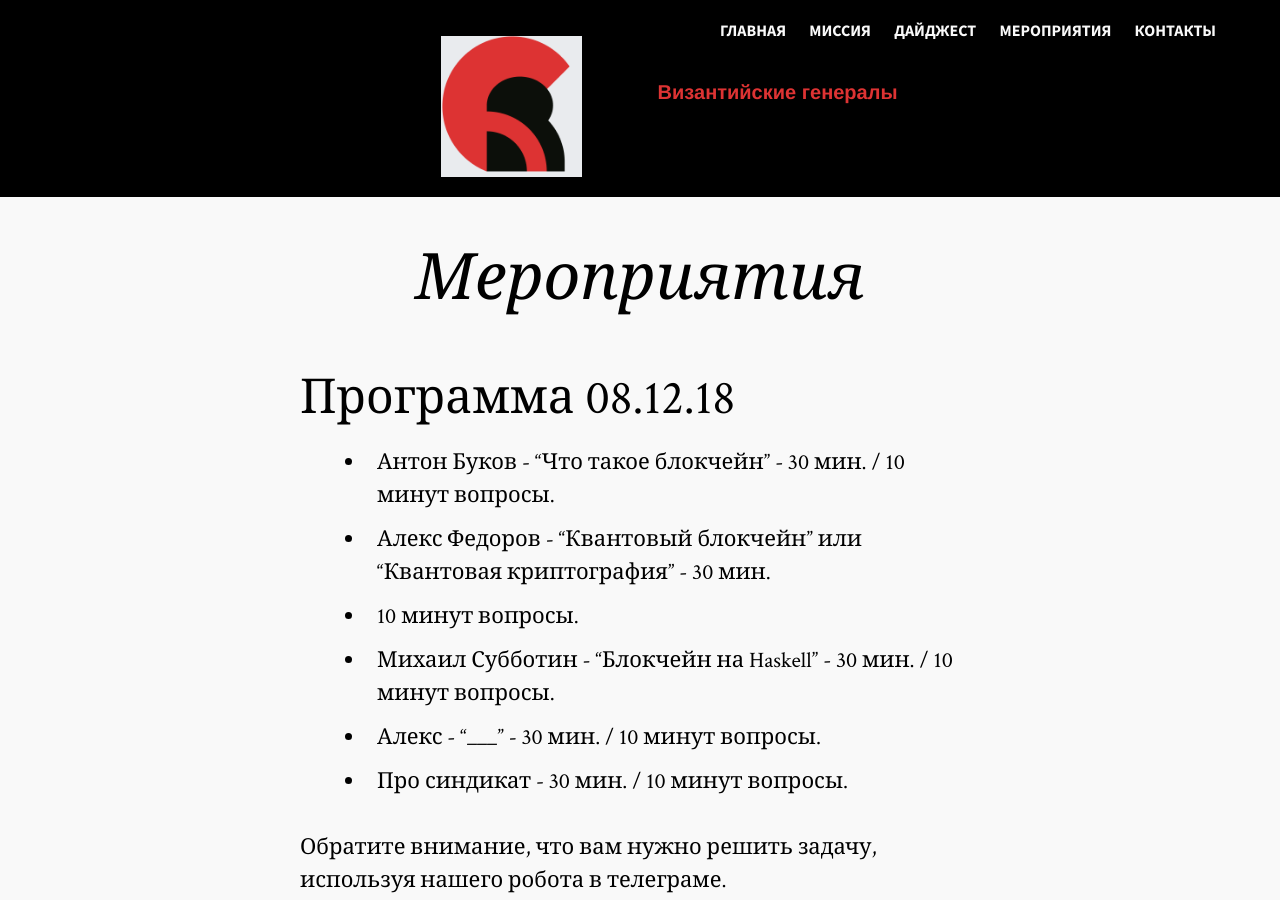
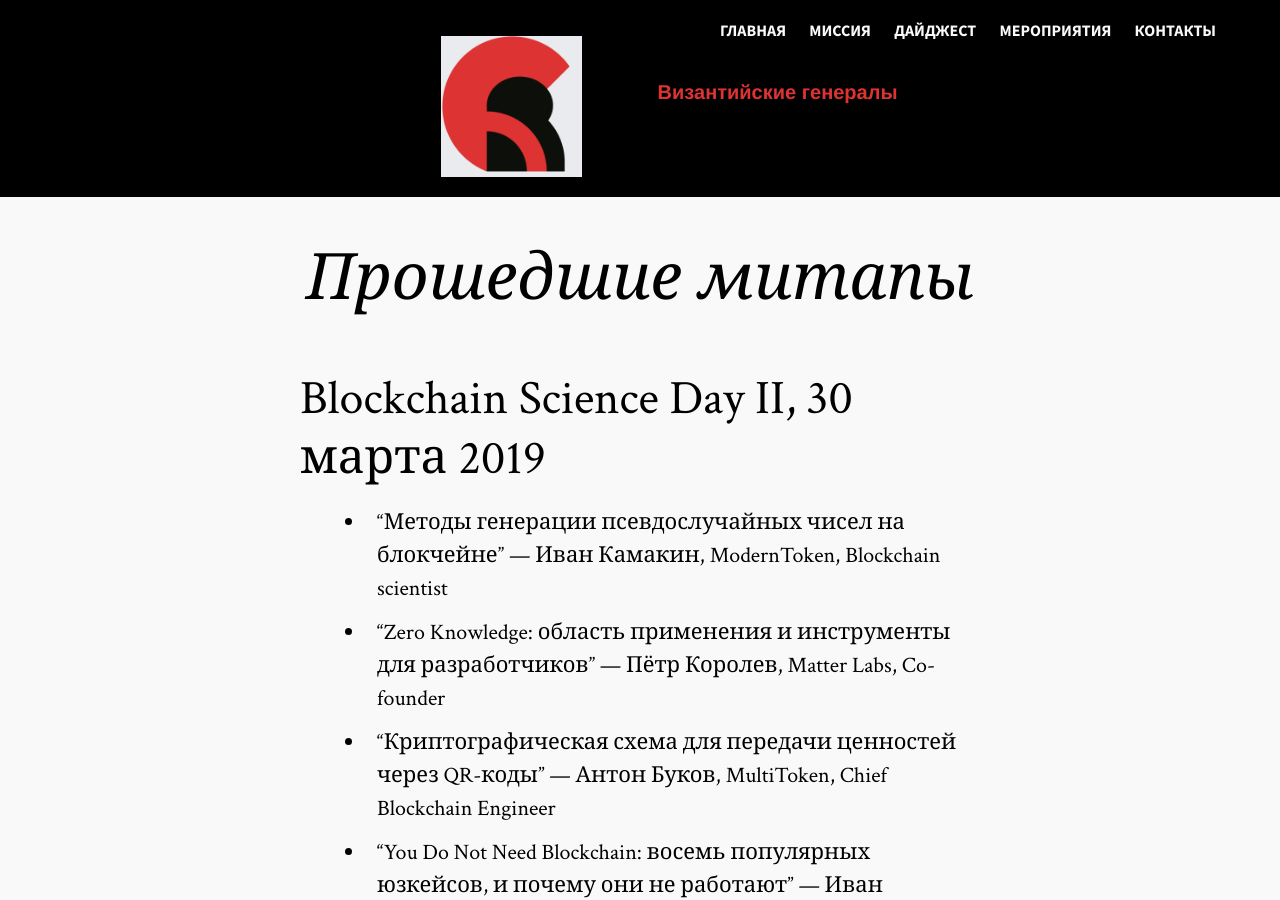
Before and after one commit to SirFrancisDrake/byzantine-generals.github.io, a Jekyll site: the page built from events.md, in a window 1280 px wide and 900 px high. Built offline with Jekyll 4.4.1, drawn with Linux system fonts in a browser that asks for light colours; some of the changed text lies outside the part shown.

Commit message:
updating meetups

```diff
--- a/events.md
+++ b/events.md
@@ -1,19 +1,22 @@
 ---
 layout: page
-title: Мероприятия
+title: Прошедшие митапы
 permalink: /events/
 ---
 
-## Программа 08.12.18
+## Blockchain Science Day II, 30 марта 2019
+* “Методы генерации псевдослучайных чисел на блокчейне” — Иван Камакин, ModernToken, Blockchain scientist
+* "Zero Knowledge: область применения и инструменты для разработчиков" — Пётр Королев, Matter Labs, Co-founder
+* "Криптографическая схема для передачи ценностей через QR-коды" — Антон Буков, MultiToken, Chief Blockchain Engineer
+* “You Do Not Need Blockchain: восемь популярных юзкейсов, и почему они не работают” — Иван Иваницкий, SmartDec, Chief Analytics Officer
+* “Interoperability: проблема, решения, проблемы и решения” — Александр Бохенек, ModernToken, CTO
 
 
-* Антон Буков - “Что такое блокчейн” - 30 мин. / 10 минут вопросы.
-* Алекс Федоров - “Квантовый блокчейн” или “Квантовая криптография” - 30 мин.
-* 10 минут вопросы.
-* Михаил Субботин - “Блокчейн на Haskell” - 30 мин. / 10 минут вопросы.
-* Алекс - “___” - 30 мин. / 10 минут вопросы.
-* Про синдикат - 30 мин. / 10 минут вопросы.
+## Blockchain Science Day, 15 декабря 2018
 
-
-
-Обратите внимание, что вам нужно решить задачу, используя нашего робота в телеграме.
+Программа:
+* "Квантовая криптография" — Алекс Федоров, Research fellow RQC
+* "Теоретические проблемы Plasma и новые подходы к ним: год с публикации concept paper" — Александр Бохенек, CTO ModernToken
+* "Блокчейн на Haskell" — Михаил Субботин, работает над созданием нового портала для ведения проектов на Haskell
+* "Что такое блокчейн глазами инженера" — Антон Буков, Chief Blockchain Engineer MultiToken
+* "Криптоэкономические подходы к реализации storage rent в Ethereum" — Иван Камакин, Blockchain scientist ModernToken
```
